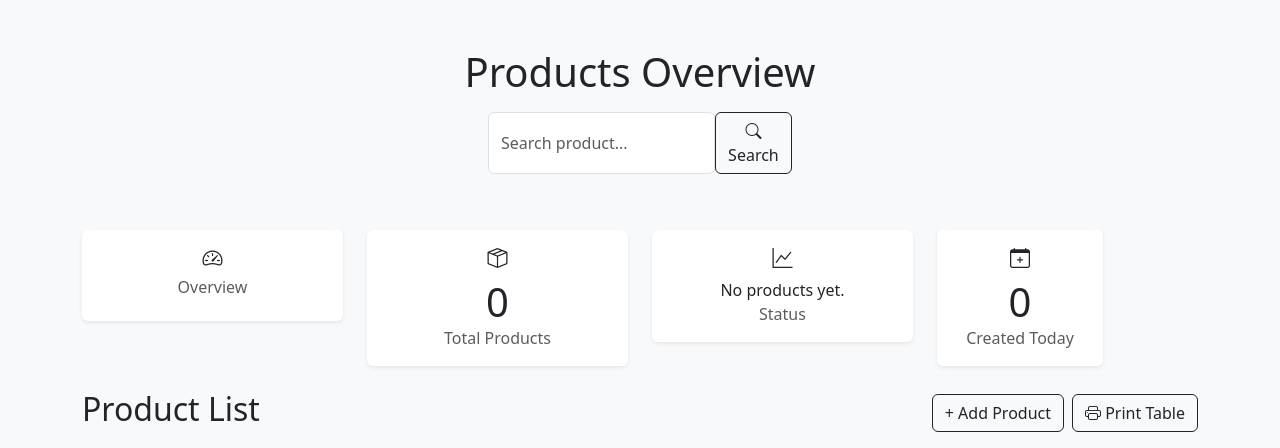
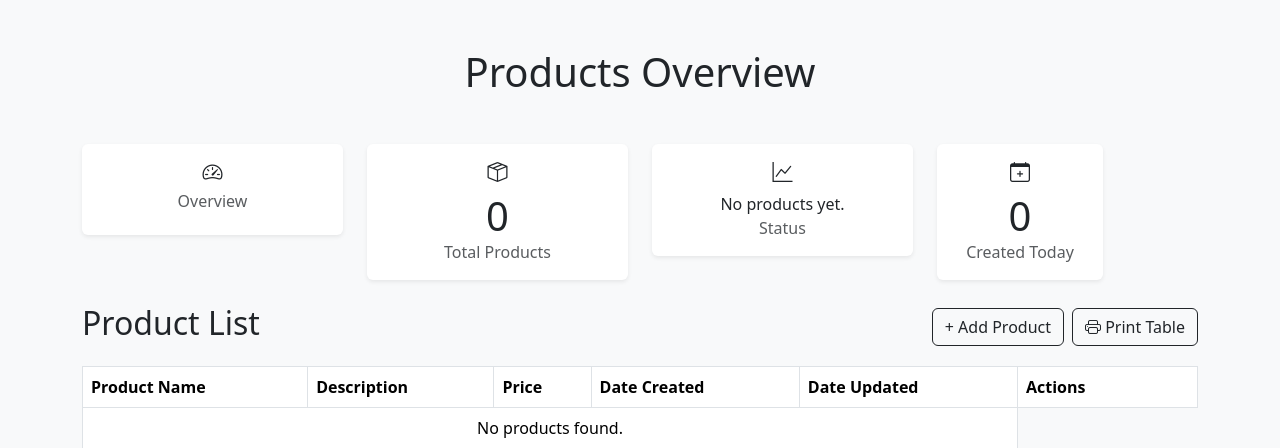
Before and after one commit to Vonnnnnnnnn05/CodeIgnighter4-Crud, a CodeIgniter 4 app: the page made by app/Views/product_view.php in a window 1280 px wide. Shown: the top 448 px of the page. Run offline with PHP 8.4 and a stand-in for CodeIgniter, Linux system fonts and the light colour scheme; the template is opened without the code that fills it, so the values that code supplies are empty; some libraries are stand-ins or nearby versions.

Commit message:
Initial commit

```diff
--- a/app/Config/Routes.php
+++ b/app/Config/Routes.php
@@ -11,7 +11,6 @@ use CodeIgniter\Router\RouteCollection;
 // Homepage route
 
 $routes->get('/', 'ProductController::index'); // Show create view
-$routes->get('products/create', 'ProductController::createv'); // Show create view
 $routes->post('products/store', 'ProductController::store');
 $routes->post('products/update/(:num)', 'ProductController::update/$1');
 $routes->post('products/delete/(:num)', 'ProductController::delete/$1');
--- a/app/Controllers/ProductController.php
+++ b/app/Controllers/ProductController.php
@@ -30,10 +30,6 @@ class ProductController extends BaseController
     }
 
     // Show create form
-    public function createv()
-    {
-        return view('create_view');
-    }
 
     // Save product to DB
     public function store()
--- a/app/Views/product_view.php
+++ b/app/Views/product_view.php
@@ -43,11 +43,8 @@
 </style>
 <body class="bg-light">
     <h1 class="text-center mt-5">Products Overview</h1>
-    <form action="<?= base_url('/') ?>" method="get" class="d-flex  mb-3  w-25 h-50 p-2 rounded mx-auto">
-    <input type="text" name="keyword" value="<?= esc($keyword ?? '') ?>"
-           class="form-control" placeholder="Search product...">
-    <button type="submit" class="btn btn-outline-dark"><i class="bi bi-search"></i> Search</button>
-</form>
+
+
 
 
     <div class="container mt-5">
```
